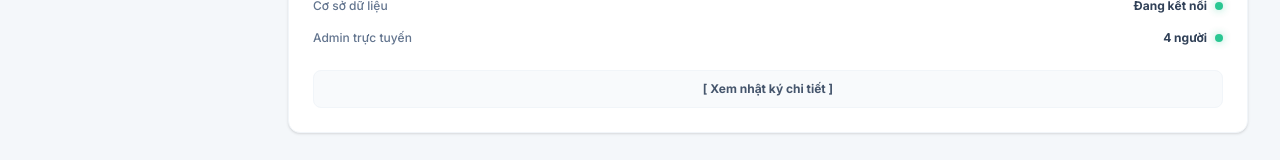
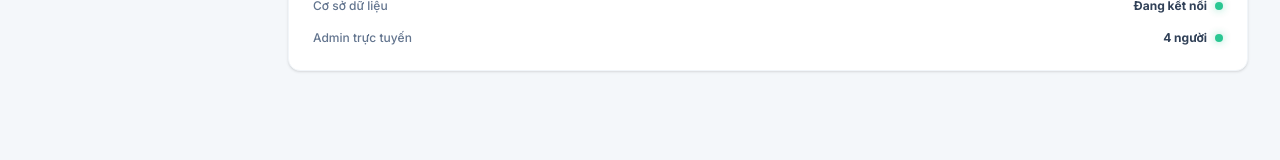
Before and after one commit to Dothuan6/fbv-mobilechat-backoffice, a React (Vite) app: page / in a window 1280 px wide. Shown: the part 1245-1405 px from the top of the page. After the commit the page ends 1348 px from the top, so only its background shows below. Built offline with nearby package versions, Linux system fonts and the light colour scheme.

Commit message:
update dashboard

```diff
--- a/src/App.tsx
+++ b/src/App.tsx
@@ -272,9 +272,9 @@ const SystemStatusWidget = () => (
         ))}
       </div>
     </div>
-    <button className="w-full mt-6 py-2.5 bg-slate-50 text-slate-600 rounded-lg text-xs font-bold hover:bg-slate-100 transition-colors border border-slate-100">
+    {/* <button className="w-full mt-6 py-2.5 bg-slate-50 text-slate-600 rounded-lg text-xs font-bold hover:bg-slate-100 transition-colors border border-slate-100">
       [ Xem nhật ký chi tiết ]
-    </button>
+    </button> */}
   </div>
 );
 
```
